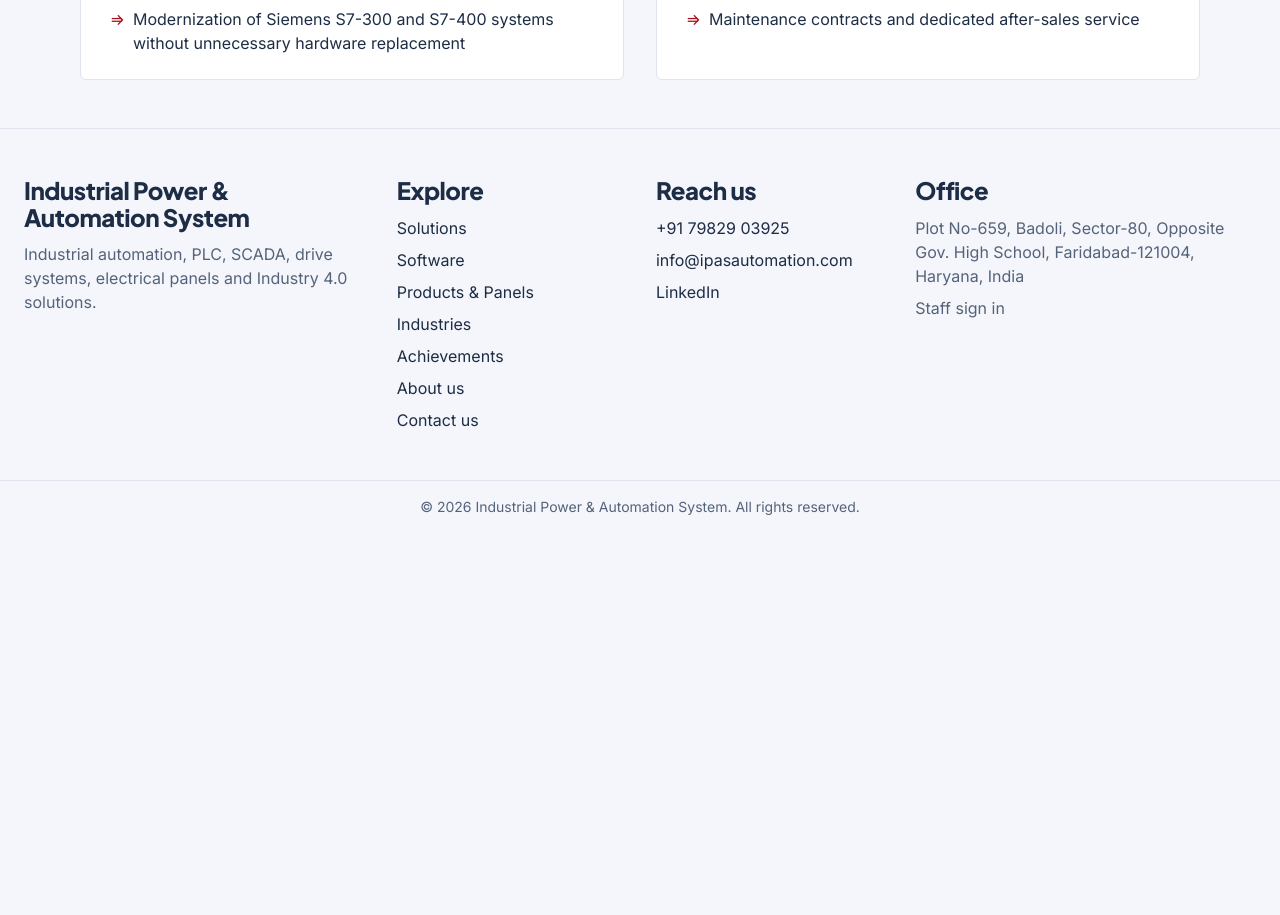
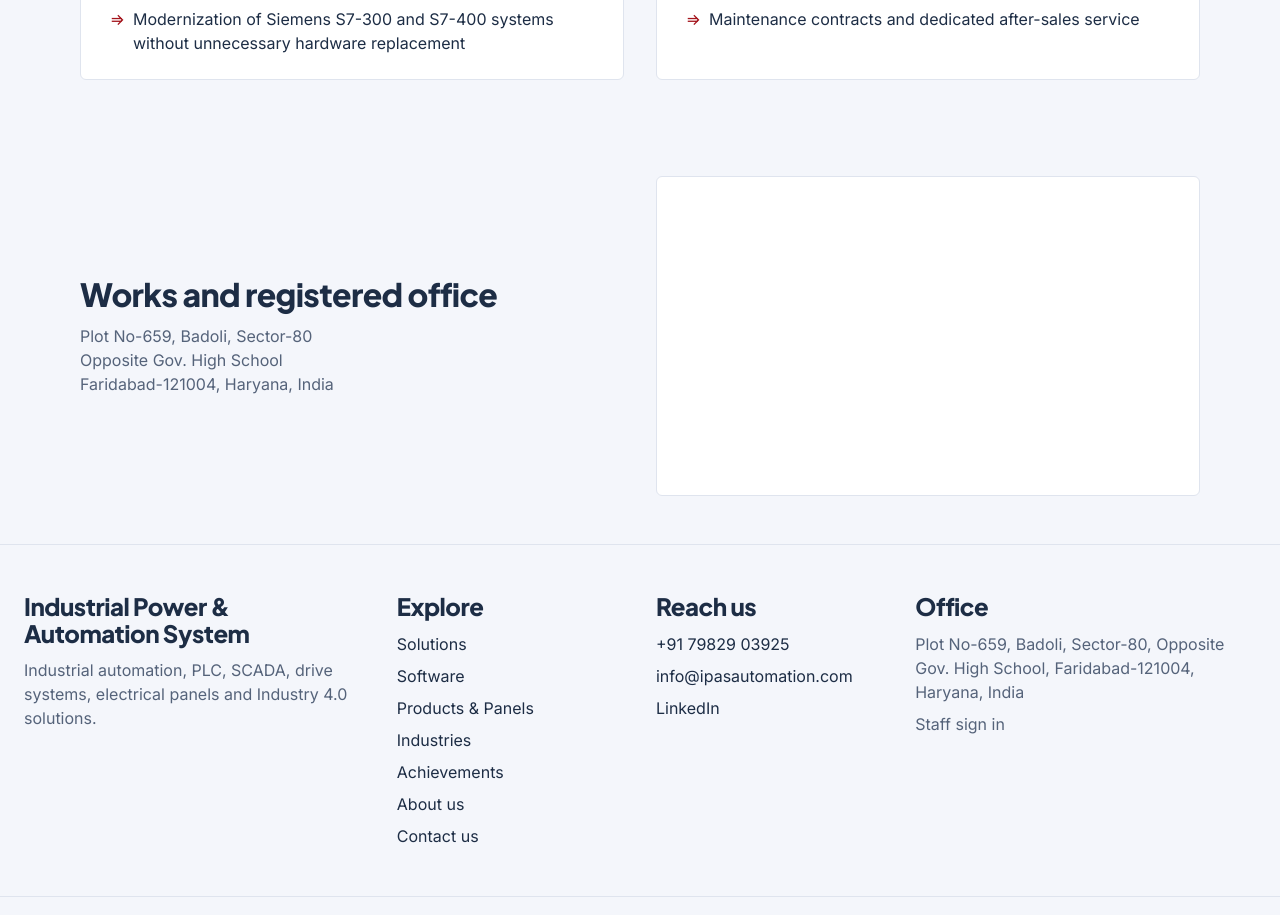
Before and after one commit to shrwn08/ipas-frontend, a React (Vite) app: page /about-us in a window 1280 px wide. Shown: the part 2060-2975 px from the top of the page. Before the commit the page ends 2593 px from the top, so only its background shows below. Built offline with nearby package versions, Linux system fonts and the light colour scheme.

Commit message:
about us finished

```diff
--- /dev/null
+++ b/src/components/about-us/OfficeLocation.jsx
@@ -0,0 +1,40 @@
+const officeImage = null;
+
+function OfficeLocation() {
+  return (
+    <section className="w-full py-8 md:py-12">
+      <div className="w-full grid grid-cols-1 md:grid-cols-2 items-center gap-6 md:gap-8 px-4 lg:px-20">
+        <div className="w-full flex flex-col items-start gap-3">
+          <h2 className="text-2xl sm:text-3xl lg:text-4xl font-bold text-left">
+            Works and registered office
+          </h2>
+          <p className="text-left">
+            Plot No-659, Badoli, Sector-80
+            <br />
+            Opposite Gov. High School
+            <br />
+            Faridabad-121004, Haryana, India
+          </p>
+        </div>
+
+        <div className="w-full">
+          {officeImage ? (
+            <img
+              src={officeImage}
+              alt="IPAS Automation works and registered office"
+              className="w-full h-48 sm:h-64 lg:h-80 object-cover rounded-md"
+            />
+          ) : (
+            <div
+              role="img"
+              aria-label="IPAS Automation works and registered office"
+              className="w-full h-48 sm:h-64 lg:h-80 rounded-md border border-(--border) bg-(--card)"
+            />
+          )}
+        </div>
+      </div>
+    </section>
+  );
+}
+
+export default OfficeLocation;
--- a/src/pages/Aboutus.jsx
+++ b/src/pages/Aboutus.jsx
@@ -1,5 +1,6 @@
 import AboutHero from "../components/about-us/aboutHero"
 import EngineeringTeam from "../components/about-us/EngineeringTeam"
+import OfficeLocation from "../components/about-us/OfficeLocation"
 import TurnkeyDelivery from "../components/about-us/TurnkeyDelivery"
 import VisionNmission from "../components/about-us/VisionNmission"
 import WhyUs from "../components/about-us/WhyUs"
@@ -14,6 +15,7 @@
         <VisionNmission />
         <EngineeringTeam />
         <WhyUs />
+        <OfficeLocation />
     </div>
   )
 }
```
